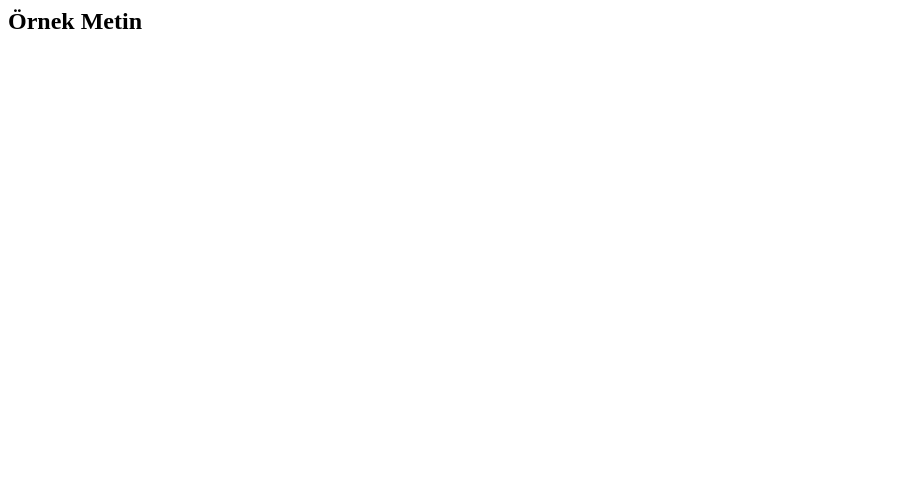
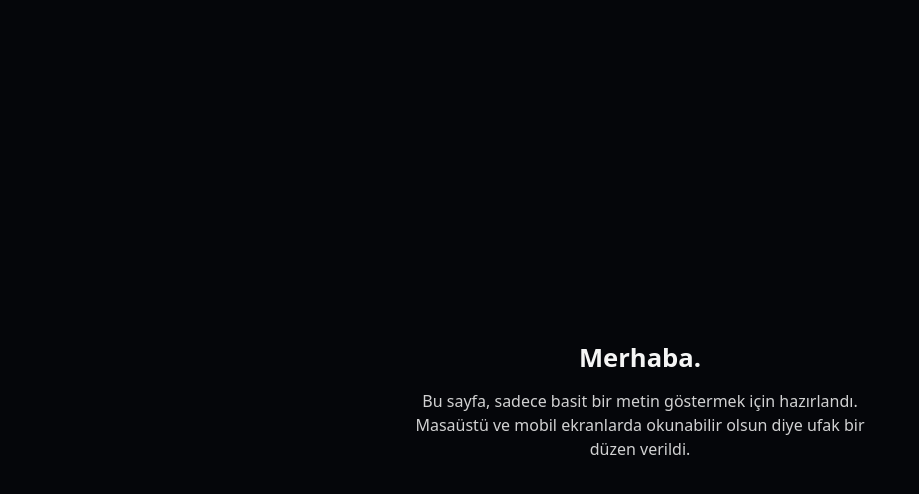
Before and after one commit to b1naryvoid/-, a plain HTML site: page index.html in a window 1280 px wide. Shown: the whole page, without its empty margins (0-919 px from the left). Drawn offline with Linux system fonts and the light colour scheme.

Commit message:
Update index.html

```diff
--- a/index.html
+++ b/index.html
@@ -1 +1,64 @@
-<h2>Örnek Metin</h2>
+<!doctype html>
+<html lang="tr">
+<head>
+  <meta charset="utf-8" />
+  <title>Basit Metin Sayfası</title>
+
+  <!-- Mobil uyum için -->
+  <meta name="viewport" content="width=device-width, initial-scale=1.0" />
+
+  <style>
+    * {
+      box-sizing: border-box;
+      margin: 0;
+      padding: 0;
+    }
+
+    body {
+      font-family: system-ui, -apple-system, BlinkMacSystemFont, "Segoe UI", sans-serif;
+      background: #05060a;
+      color: #f5f5f5;
+      min-height: 100vh;
+      display: flex;
+      align-items: center;
+      justify-content: center;
+      padding: 16px;
+    }
+
+    .container {
+      max-width: 480px;
+      text-align: center;
+      line-height: 1.5;
+    }
+
+    h1 {
+      font-size: 1.6rem;
+      margin-bottom: 0.75rem;
+    }
+
+    p {
+      font-size: 1rem;
+      opacity: 0.85;
+    }
+
+    /* Daha küçük ekranlarda fontu hafif büyütelim */
+    @media (max-width: 480px) {
+      h1 {
+        font-size: 1.8rem;
+      }
+      p {
+        font-size: 1.05rem;
+      }
+    }
+  </style>
+</head>
+<body>
+  <div class="container">
+    <h1>Merhaba.</h1>
+    <p>
+      Bu sayfa, sadece basit bir metin göstermek için hazırlandı.
+      Masaüstü ve mobil ekranlarda okunabilir olsun diye ufak bir düzen verildi.
+    </p>
+  </div>
+</body>
+</html>
```
